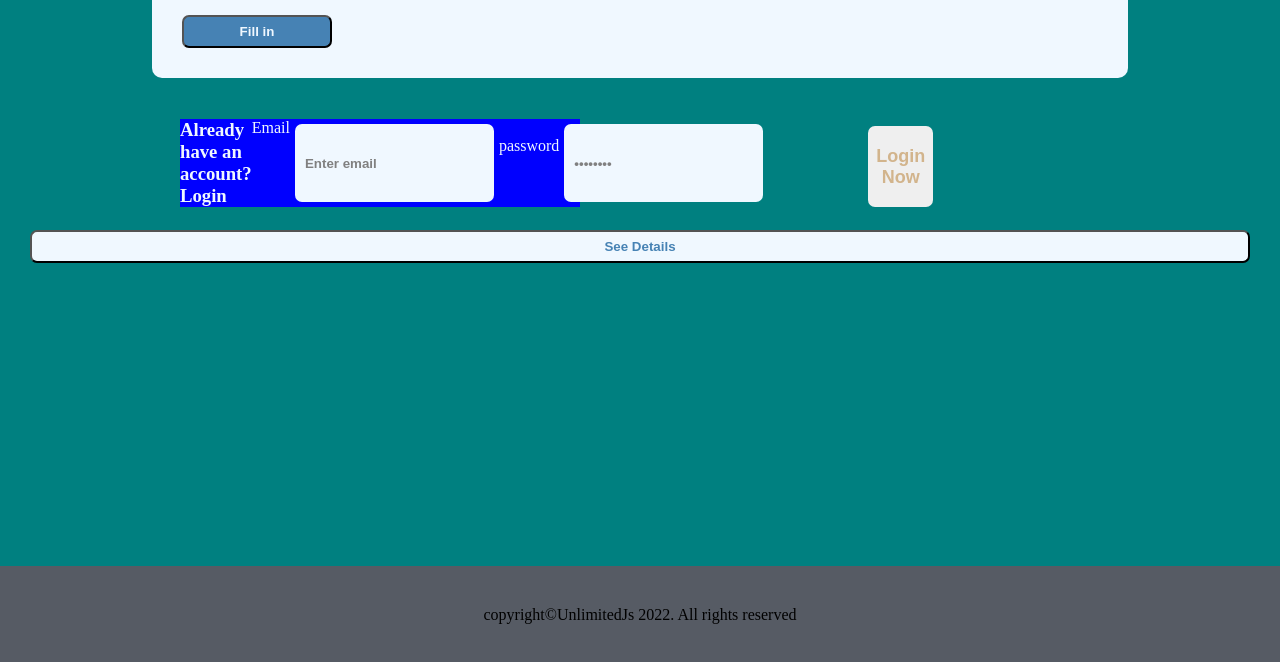
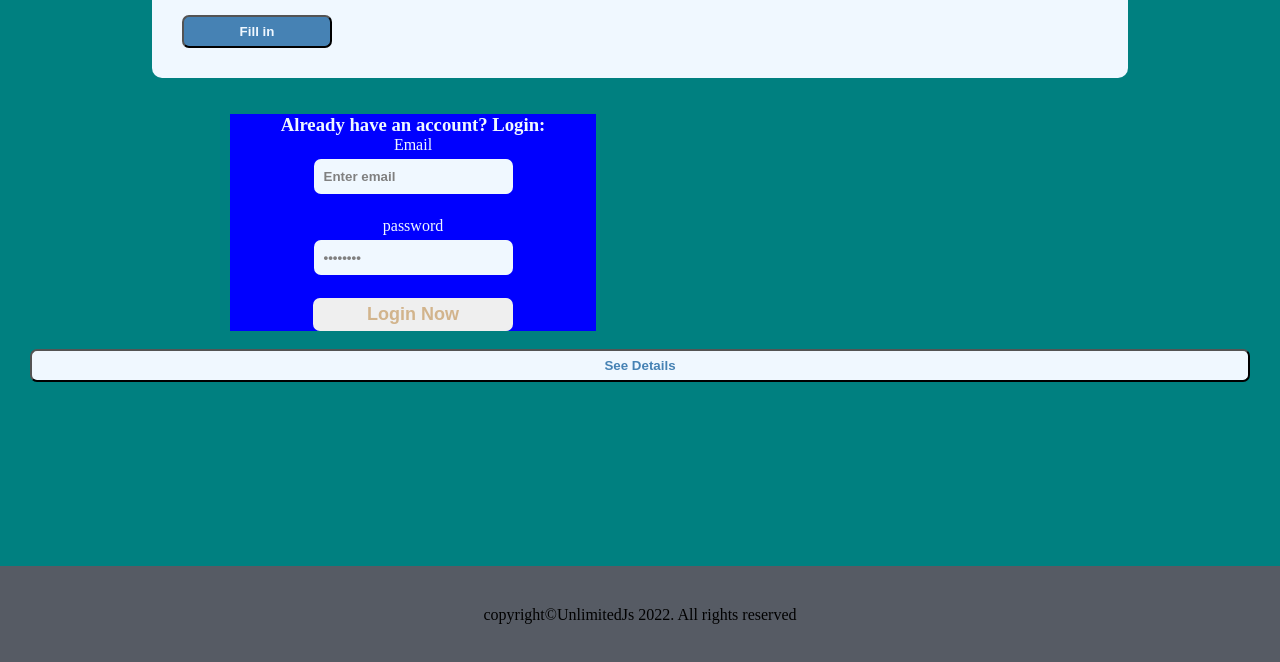
Before and after one commit to Felixjayedoctor/polygain-block-chain-smart-contract-game-project, a plain HTML site: page Register.html in a window 1280 px wide. Shown: the part 136-798 px from the top of the page. Drawn offline with Linux system fonts and the light colour scheme; a script that the page names is missing.

Commit message:
first commit

```diff
--- a/Register.html
+++ b/Register.html
@@ -20,7 +20,7 @@
 <div class="container2">
 
    <div id="container">
-   <p><h3>Already have an account? Login</h3></p>
+   <p><h3>Already have an account? Login:</h3></p>
 Email
 <input placeholder value="Enter email" type="text"><br>
 password
@@ -28,6 +28,8 @@ password
 <button id="btnlog">Login Now</button>
 </div>
 <br>
+
+
 <button id="btn2">See Details</button></div>
 
 
--- a/styleform.css
+++ b/styleform.css
@@ -76,17 +76,19 @@ footer{
     width: 100%;
     text-align: center;
     padding: 5vh;
+
 }
 
 #container{
     background-color: blue;
-    margin: 5px;
-    width: 50vh;
-    display: flex;
-    justify-items: center;
-    margin-left: 150px;
+    width: 30%;
     color: aliceblue;
-}
+    display: grid;
+    margin-left: 200px;
+    position: relative;
+    justify-items: center
+
+    }
 
 input{
     background-color: aliceblue;
@@ -110,11 +112,9 @@ input:hover{
 }
 
 #btnlog{
-    margin-left: 100px;
-    margin-top: 7px;
-    width: 150px;
+    width: 200px;
     border: none;
-    padding: 8px;
+    padding: 6px;
     font-size: 18px;
     font-weight: bold;
     color: tan;
--- a/stylelog.css
+++ b/stylelog.css
@@ -93,7 +93,7 @@ form{
 
 
 
-}
+
 
 .hr2{
     width: 10%;
```
Also changed, not shown: image.html (+1 -0 lines), scriptform.js (+0 -30 lines).
